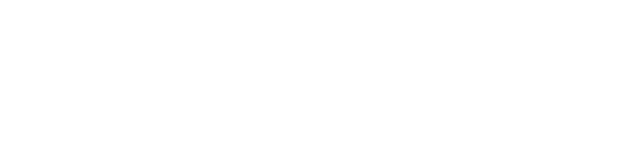
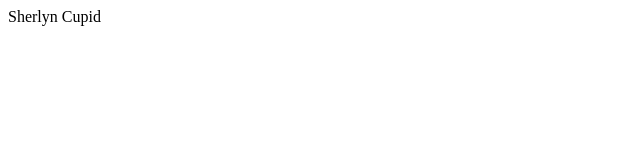
Before and after one commit to Philip-Pione/Group-6-Project, a plain HTML site: page index.html in a window 1280 px wide. Shown: the whole page, without its empty margins (0-640 px from the left). Drawn offline with Linux system fonts and the light colour scheme.

Commit message:
added my name

```diff
--- a/index.html
+++ b/index.html
@@ -7,6 +7,6 @@
     <title>Group 6 Project</title>
 </head>
 <body>
-
+    Sherlyn Cupid
 </body>
 </html>
```
